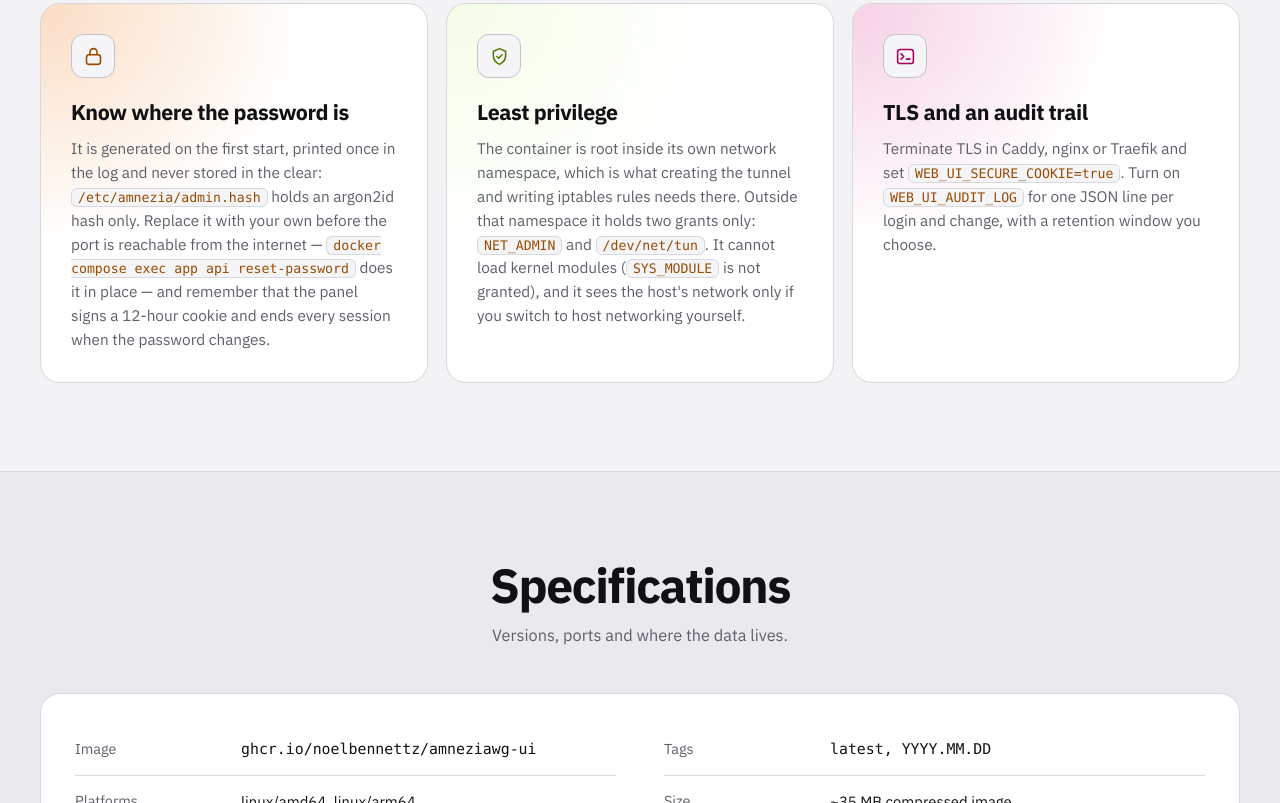
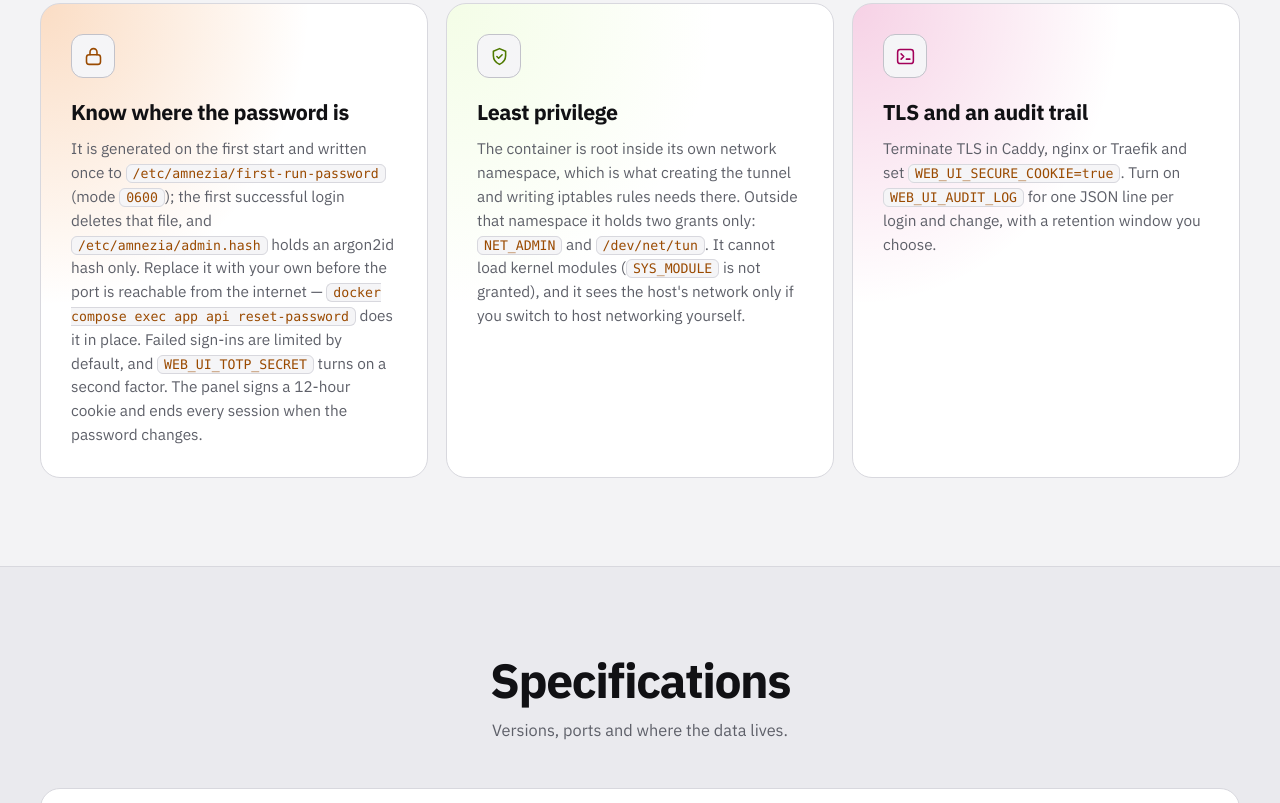
Before and after one commit to noelbennettz/noelbennettz.github.io, a plain HTML site: page docs/amneziawg-ui/index.html in a window 1280 px wide. Shown: the part 7013-7816 px from the top of the page. Drawn offline with Linux system fonts and the light colour scheme.

Commit message:
Describe the first-run file, sign-in limit and TOTP (#8)
Signed-off-by: noelbennettz <351830989+noelbennettz@users.noreply.github.com>

```diff
--- a/docs/amneziawg-ui/index.html
+++ b/docs/amneziawg-ui/index.html
@@ -361,7 +361,7 @@ sysctl -w net.ipv4.ip_forward=1 \
       <article class="card">
         <div class="icon"><svg aria-hidden="true"><use href="#i-lock"/></svg></div>
         <h3>Know where the password is</h3>
-        <p>It is generated on the first start, printed once in the log and never stored in the clear: <code>/etc/amnezia/admin.hash</code> holds an argon2id hash only. Replace it with your own before the port is reachable from the internet — <code>docker compose exec app api reset-password</code> does it in place — and remember that the panel signs a 12-hour cookie and ends every session when the password changes.</p>
+        <p>It is generated on the first start and written once to <code>/etc/amnezia/first-run-password</code> (mode <code>0600</code>); the first successful login deletes that file, and <code>/etc/amnezia/admin.hash</code> holds an argon2id hash only. Replace it with your own before the port is reachable from the internet — <code>docker compose exec app api reset-password</code> does it in place. Failed sign-ins are limited by default, and <code>WEB_UI_TOTP_SECRET</code> turns on a second factor. The panel signs a 12-hour cookie and ends every session when the password changes.</p>
       </article>
       <article class="card">
         <div class="icon"><svg aria-hidden="true"><use href="#i-shield"/></svg></div>
```
Also changed, not shown: docs/amneziawg-ui/zh.html (+1 -1 lines).
